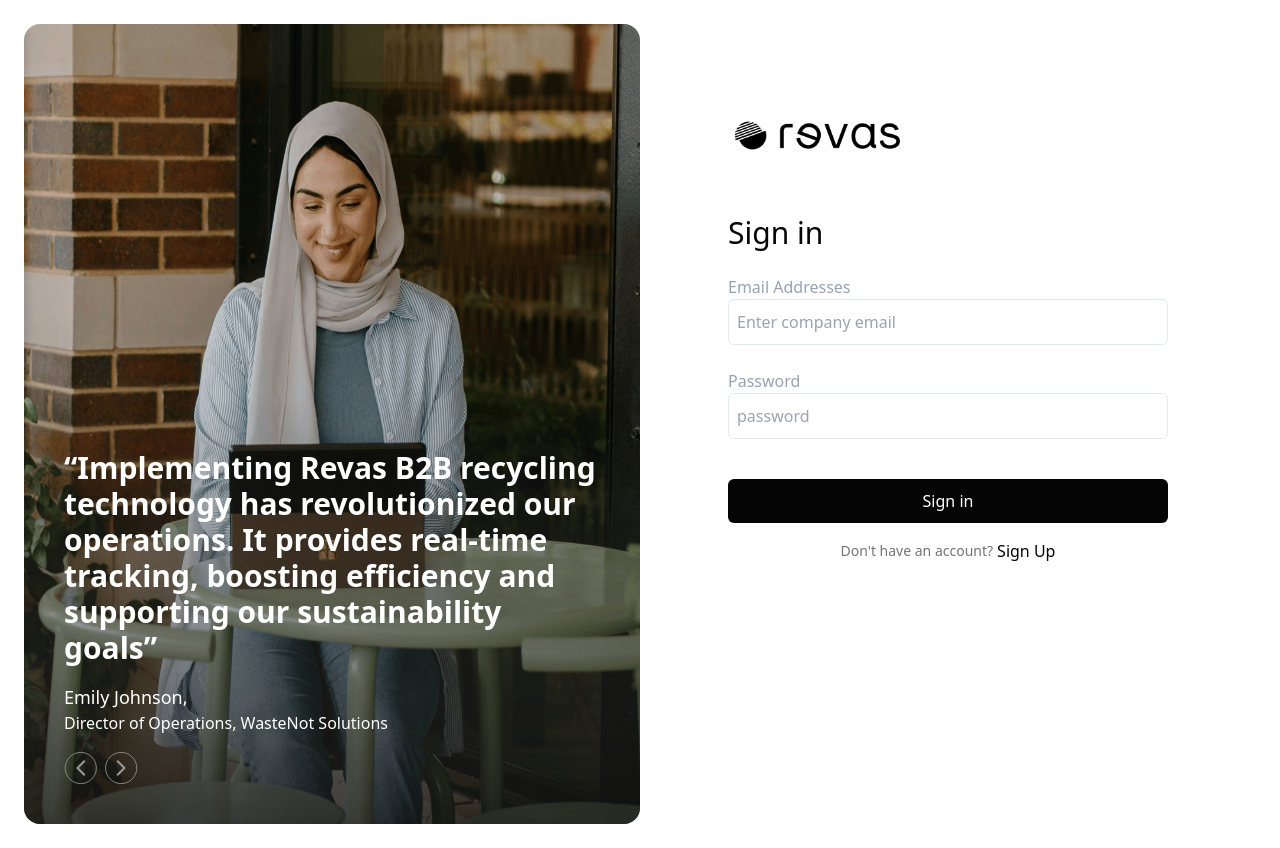
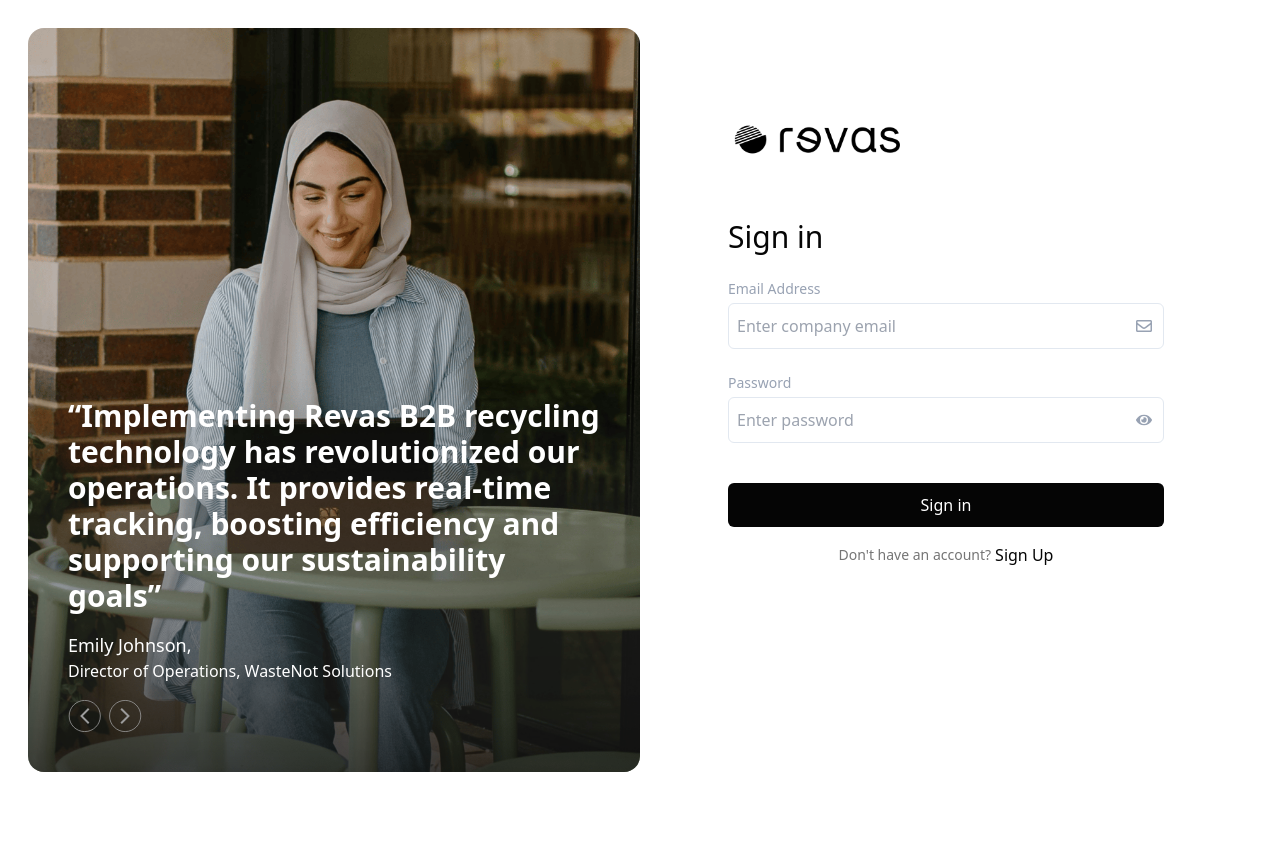
Before and after one commit to ify12345/revas2.1, a React (Vite) app: page /sign-in in a window 1280 px wide. After the commit the page ends 800 px from the top, so only its background shows below. Built offline with nearby package versions, Linux system fonts and the light colour scheme.

Commit message:
reusable input  component created and used

```diff
--- /dev/null
+++ b/src/components/CustomInput.tsx
@@ -0,0 +1,79 @@
+import React, { useState } from 'react';
+import { FaRegEnvelope, FaEye, FaEyeSlash } from 'react-icons/fa'; // Import icons from react-icons
+
+// Define the props interface for the CustomInput component
+interface CustomInputProps {
+  label: string; // Label for the input field
+  type: string; // Input type (e.g., "text", "password", "email")
+  placeholder: string; // Placeholder text
+  value?: string; // Optional: Controlled input value
+  onChange?: (e: React.ChangeEvent<HTMLInputElement>) => void; // Optional: Change handler
+  className?: string; // Optional: Additional CSS classes
+  required?: boolean; // Optional: Whether the input is required
+  disabled?: boolean; // Optional: Whether the input is disabled
+}
+
+// CustomInput component
+const CustomInput: React.FC<CustomInputProps> = ({
+  label,
+  type,
+  placeholder,
+  value,
+  onChange,
+  className = '',
+  required = false,
+  disabled = false,
+}) => {
+  const [showPassword, setShowPassword] = useState(false); // State to toggle password visibility
+
+  // Determine the input type based on whether it's a password and visibility is toggled
+  const inputType = type === 'password' && showPassword ? 'text' : type;
+
+  return (
+    <div className="w-full">
+      {/* Label */}
+      <label className="block text-sm font-medium text-gray-700 mb-1">
+        {label}
+        {required && <span className="text-red-500"> </span>}
+      </label>
+
+      {/* Input Container */}
+      <div className="relative">
+        {/* Input Field */}
+        <input
+          type={inputType}
+          placeholder={placeholder}
+          value={value}
+          onChange={onChange}
+          disabled={disabled}
+          className={`w-full border border-[#E2E8F0] py-[10px] px-2 rounded-md focus:outline-none focus:ring-2 focus:ring-primary focus:border-transparent ${
+            type === 'email' ? 'pl-2' : '' // Add padding for email icon
+          } ${className}`}
+        />
+
+        {/* Email Icon */}
+        {type === 'email' && (
+          <div className="absolute inset-y-0 right-3 flex items-center pointer-events-none">
+            <FaRegEnvelope className="text-gray-400" />
+          </div>
+        )}
+
+        {/* Eye Icon for Password */}
+        {type === 'password' && (
+          <div
+            className="absolute inset-y-0 right-0 pr-3 flex items-center cursor-pointer"
+            onClick={() => setShowPassword(!showPassword)}
+          >
+            {showPassword ? (
+              <FaEyeSlash className="text-gray-400" />
+            ) : (
+              <FaEye className="text-gray-400" />
+            )}
+          </div>
+        )}
+      </div>
+    </div>
+  );
+};
+
+export default CustomInput;
--- a/src/screens/Signup/index.tsx
+++ b/src/screens/Signup/index.tsx
@@ -1,16 +1,18 @@
-import onboarding from '@/assets/images/onboarding.png'
-import background from '@/assets/images/background.png'
-import logo from '@/assets/logo.png'
-import { Link } from 'react-router-dom'
+import onboarding from '@/assets/images/onboarding.png';
+import background from '@/assets/images/background.png';
+import logo from '@/assets/logo.png';
+import { Link } from 'react-router-dom';
+import CustomInput from '@/components/CustomInput';
+
 
 export default function Signup() {
   return (
-    <div className="w-full flex flex-col lg:flex-row overflow-hidden p-6">
+    <div className="w-full flex flex-col lg:flex-row overflow-hidden p-7 max-h-screen">
       <div className="hidden lg:block w-1/2 rounded-2xl max-h-full relative">
-        <img src={onboarding} className="rounded-2xl w-full h-screen" alt="" />
+        <img src={onboarding} className="rounded-2xl w-full h-full" alt="" />
         <img
           src={background}
-          className="absolute rounded-2xl w-full h-screen inset-0 "
+          className="absolute rounded-2xl w-full h-full inset-0"
           alt=""
         />
         <div className="flex flex-col inset-0 justify-end text-white absolute z-30 px-[40px] gap-[17px] py-10">
@@ -61,42 +63,76 @@
           </div>
         </div>
       </div>
+
+
+
+
       <div className="w-full lg:w-1/2 flex flex-col lg:p-[88px]">
-        <img src={logo} className='max-w-[172px] mb-[60px]' alt="" />
-        <form action="" className='text-[#98A2B3] flex flex-col gap-[24px]'>
-          <p className='text-primary text-3xl'>Create your account</p>
+        <img src={logo} className="max-w-[172px] mb-[60px]" alt="" />
+        <form action="" className="text-[#98A2B3] flex flex-col gap-[24px]">
+          <p className="text-primary text-3xl">Create your account</p>
+
+          {/* First Name and Last Name */}
           <div className="w-full flex gap-[14px]">
             <div className="w-1/2">
-              <label htmlFor="">First Name</label>
-              <input type="text" placeholder='first name' className='w-full border border-[#E2E8F0] py-[10px] px-2 rounded-md' />
+              <CustomInput
+                label="First Name"
+                type="text"
+                placeholder="First name"
+                required
+              />
             </div>
             <div className="w-1/2">
-              <label htmlFor="">Last Name</label>
-              <input type="text" placeholder='last name' className='w-full border border-[#E2E8F0] py-[10px] px-2 rounded-md' />
+              <CustomInput
+                label="Last Name"
+                type="text"
+                placeholder="Last name"
+                required
+              />
             </div>
           </div>
-          <div className="w-full">
-              <label htmlFor="">Role</label>
-              <input type="text" placeholder='Manager' className='w-full border border-[#E2E8F0] py-[10px] px-2 rounded-md' />
-            </div>
-          <div className="w-full">
-              <label htmlFor="">Email Addresses</label>
-              <input type="text" placeholder='Enter company email' className='w-full border border-[#E2E8F0] py-[10px] px-2 rounded-md' />
-            </div>
-          <div className="w-full">
-              <label htmlFor="">Password</label>
-              <input type="text" placeholder='password' className='w-full border border-[#E2E8F0] py-[10px] px-2 rounded-md' />
-            </div>
-          <div className="w-full">
-              <label htmlFor="">Repeat Password</label>
-              <input type="text" placeholder='password' className='w-full border border-[#E2E8F0] py-[10px] px-2 rounded-md' />
-            </div>
 
+          {/* Role */}
+          <CustomInput
+            label="Role"
+            type="text"
+            placeholder="Manager"
+            required
+          />
 
-              <Link className='py-2.5 rounded-md bg-primary text-[#fff] justify-center items-center flex' to="/sign-in">Get started</Link>
+          {/* Email Address */}
+          <CustomInput
+            label="Email Address"
+            type="email"
+            placeholder="Enter company email"
+            required
+          />
 
+          {/* Password */}
+          <CustomInput
+            label="Password"
+            type="password"
+            placeholder="Enter password"
+            required
+          />
+
+          {/* Repeat Password */}
+          <CustomInput
+            label="Repeat Password"
+            type="password"
+            placeholder="Repeat password"
+            required
+          />
+
+          {/* Submit Button */}
+          <Link
+            className="py-2.5 rounded-md bg-primary text-[#fff] justify-center items-center flex"
+            to="/sign-in"
+          >
+            Get started
+          </Link>
         </form>
       </div>
     </div>
-  )
+  );
 }
--- a/src/screens/sign-in/index.tsx
+++ b/src/screens/sign-in/index.tsx
@@ -3,14 +3,32 @@
 import logo from '@/assets/logo.png'
 import { Link } from 'react-router-dom'
 
+import CustomInput from '@/components/CustomInput'
+import { useState } from 'react'
+
 export default function Signin() {
+  const [email, setEmail] = useState('')
+  const [password, setPassword] = useState('')
+
+  const handleEmailChange = (e: React.ChangeEvent<HTMLInputElement>) => {
+    setEmail(e.target.value)
+  }
+
+  const handlePasswordChange = (e: React.ChangeEvent<HTMLInputElement>) => {
+    setPassword(e.target.value)
+  }
+
   return (
-    <div className="w-full flex flex-col lg:flex-row overflow-hidden p-6">
+    <div className="w-full flex flex-col lg:flex-row overflow-hidden p-7 max-h-screen">
       <div className="hidden lg:block w-1/2 rounded-2xl max-h-full relative">
-        <img src={onboarding} className="rounded-2xl w-full h-screen" alt="" />
+        <img
+          src={onboarding}
+          className="rounded-2xl object-cover h-full w-full"
+          alt=""
+        />
         <img
           src={background}
-          className="absolute rounded-2xl w-full h-screen inset-0 "
+          className="absolute rounded-2xl object-cover h-full w-full inset-0"
           alt=""
         />
         <div className="flex flex-col inset-0 justify-end text-white absolute z-30 px-[40px] gap-[17px] py-10">
@@ -24,6 +42,7 @@
             <p className="text">Director of Operations, WasteNot Solutions</p>
           </div>
           <div className="flex items-center gap-2">
+            <button>
               <svg
                 width="33"
                 height="32"
@@ -41,6 +60,8 @@
                   fill="#9B9B9B"
                 />
               </svg>
+            </button>
+            <button>
               <svg
                 width="33"
                 height="32"
@@ -58,32 +79,47 @@
                   fill="#9B9B9B"
                 />
               </svg>
+            </button>
           </div>
         </div>
       </div>
-      <div className=" lg:w-1/2 flex flex-col lg:p-[88px]">
-        <img src={logo} className='max-w-[172px] mb-[60px]' alt="" />
-        <form action="" className='text-[#98A2B3] flex flex-col gap-[24px]'>
-          <p className='text-primary text-3xl'>Sign in</p>
 
+      <div className="lg:w-1/2 flex flex-col lg:p-[88px] h-screen">
+        <img src={logo} className="max-w-[172px] mb-[60px]" alt="" />
+        <form action="" className="text-[#98A2B3] flex flex-col gap-[24px]">
+          <p className="text-primary text-3xl">Sign in</p>
 
-          <div className="w-full">
-              <label htmlFor="">Email Addresses</label>
-              <input type="text" placeholder='Enter company email' className='w-full border border-[#E2E8F0] py-[10px] px-2 rounded-md' />
-            </div>
-          <div className="w-full">
-              <label htmlFor="">Password</label>
-              <input type="text" placeholder='password' className='w-full border border-[#E2E8F0] py-[10px] px-2 rounded-md' />
-            </div>
+          <CustomInput
+            label="Email Address"
+            type="email"
+            placeholder="Enter company email"
+            value={email}
+            onChange={handleEmailChange}
+            required
+          />
+          <CustomInput
+            label="Password"
+            type="password"
+            placeholder="Enter password"
+            value={password}
+            onChange={handlePasswordChange}
+            required
+          />
 
-
-
-              <Link  className='py-2.5 rounded-md bg-primary text-[#fff] justify-center items-center flex mt-4' to="/set-up">Sign in</Link>
-
+          <Link
+            className="py-2.5 rounded-md bg-primary text-[#fff] justify-center items-center flex mt-4"
+            to="/set-up"
+          >
+            Sign in
+          </Link>
         </form>
 
         <div className="flex justify-center items-center mx-auto text-sm text-[#757575] font-light my-4 gap-1">
-        Don't have an account? <a href="/" className='font-medium text-primary text-base'> Sign Up</a>
+          Don't have an account?{' '}
+          <a href="/" className="font-medium text-primary text-base">
+            {' '}
+            Sign Up
+          </a>
         </div>
       </div>
     </div>
```
Lines whose indentation alone changed are shown as unchanged.
